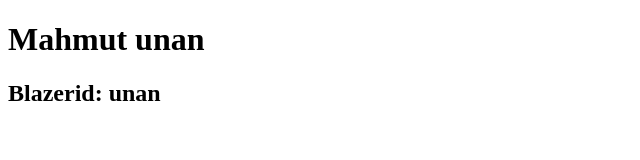
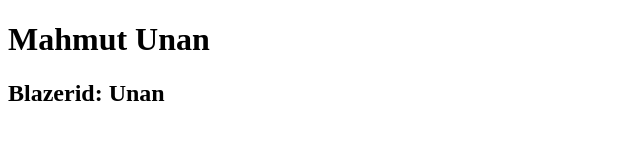
Before and after one commit to AlokReddy97/AdvancedWeb, a plain HTML site: page lab02/index.html in a window 1280 px wide. Shown: the full height of the page, 0-640 px from the left. Drawn offline with Linux system fonts and the light colour scheme.

Commit message:
updated index.html

```diff
--- a/lab02/index.html
+++ b/lab02/index.html
@@ -5,7 +5,7 @@
     <title>Lab 02</title>
   </head>
   <body>
-    <h1>Mahmut unan</h1>
-    <h2>Blazerid: unan</h2>
+    <h1>Mahmut Unan</h1>
+    <h2>Blazerid: Unan</h2>
   </body>
 </html>
```
